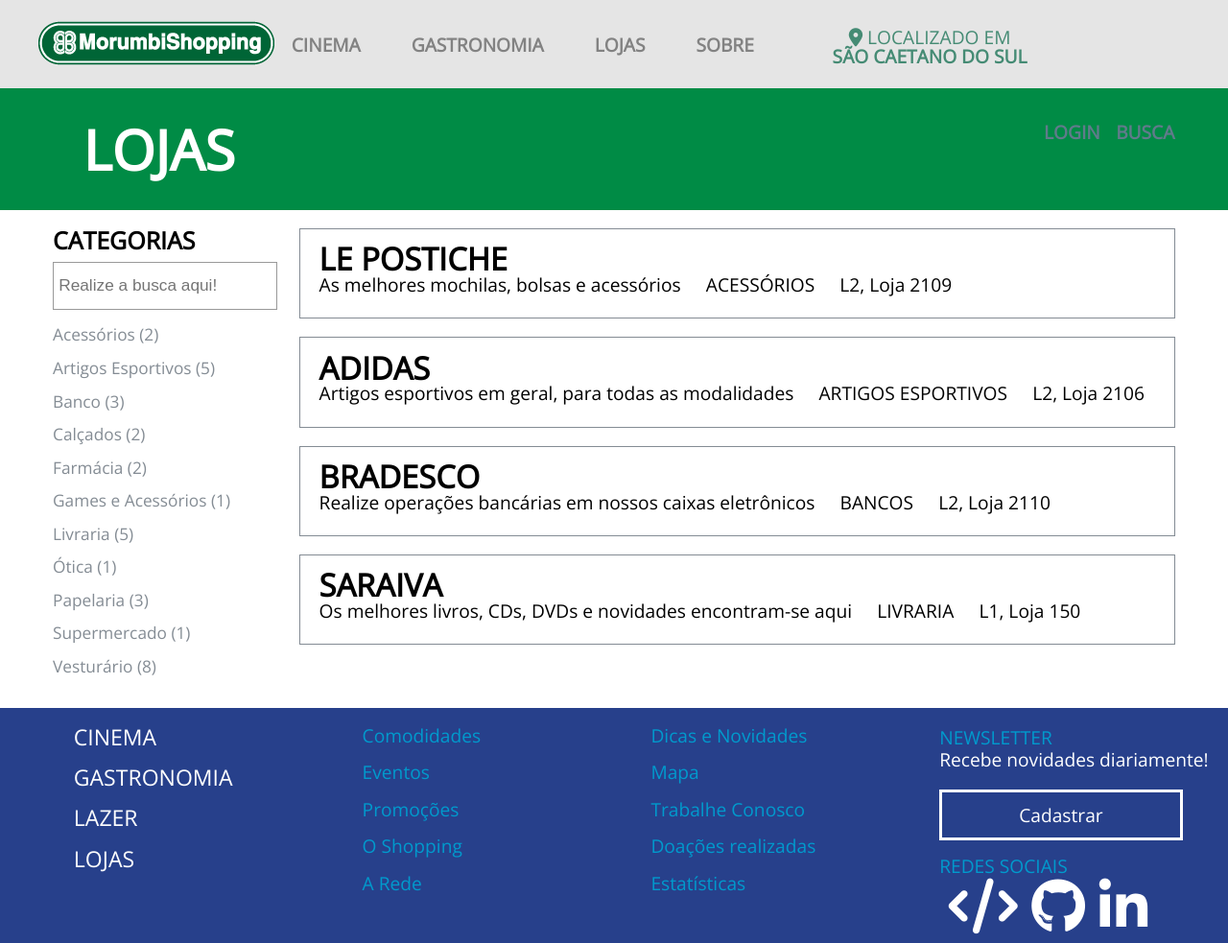
After one commit to pessolatohenrique/Shopping, a PHP site: page /lojas.php in a window 1280 px wide. The commit adds this page. Shown: the whole page at 96% size. Run offline with PHP 8.4, Linux system fonts and the light colour scheme; some libraries are stand-ins or nearby versions.

Commit message:
Página para gastronomia e lojas

```diff
--- a/css/main.css
+++ b/css/main.css
@@ -231,3 +231,60 @@ em{
 .escondeElemento{
 	display: none;
 }
+.categorias{
+	width: 20%;
+	padding-top: 1em;
+	padding-bottom: 1.8em;
+	float: left;
+}
+.categorias h3{
+	text-transform: uppercase;
+	font-weight: 600;
+	font-size: 1.3em;
+}
+.campoPesquisa{
+	width: 100%;
+	font-size: 0.9em;
+	font-weight: normal;
+	padding: 0.8em 0.3em;
+	box-sizing: border-box;
+	border: 1px solid #999;
+}
+.categorias li{
+	padding-top: 1em;
+	font-size: 0.9em;
+}
+.categorias li > a{
+	text-decoration: none;
+	color: #848c94;
+}
+.painel_itens{
+	width: 78%;
+	float: right;
+	margin-top: 1em;
+	box-sizing: border-box;
+}
+.itemPainel{
+	border: 1px solid #848C94;
+	padding: 0.8em 1em 1.3em 1em;
+	box-sizing: border-box;
+	margin-bottom: 1em;
+}
+.itemPainel h4{
+	text-transform: uppercase;
+	font-size: 1.7em;
+	font-weight: 800;
+}
+.itemPainel h4 > a{
+	text-decoration: none;
+	color: black;
+}
+.itemPainel li > ul li{
+	display: inline-block;
+}
+.itemPainel li > ul li:nth-of-type(n+2){
+	padding-left: 1.1em;
+}
+.categoriaItem{
+	text-transform: uppercase;
+}
--- a/include/cabecalho.php
+++ b/include/cabecalho.php
@@ -27,15 +27,15 @@
 			<nav class="menu-principal">
 				<ul class="servicos">
 					<li><a href="cinema.php">Cinema</a></li>
-					<li><a href="#">Gastronomia</a></li>
-					<li><a href="#">Lojas</a></li>
+					<li><a href="gastronomia.php">Gastronomia</a></li>
+					<li><a href="lojas.php">Lojas</a></li>
 					<li><a href="sobre.php">Sobre</a></li>
 					<li>
 						<span class="icone_localizado">
 							<i class="fa fa-map-marker" aria-hidden="true"></i>
 						</span>
 						<a href="#">Localizado em<br>
-							<span class="localizacao-texto">São Paulo</span>
+							<span class="localizacao-texto">São Caetano do Sul</span>
 						</a>
 					</li>
 				</ul>
--- /dev/null
+++ b/lojas.php
@@ -0,0 +1,76 @@
+<?php require_once("include/cabecalho.php"); ?>
+<main>
+	<h1>Lojas</h1>
+	<div class="container">
+		<section class="categorias categoriasGastronomia">
+			<h3>Categorias</h3>
+			<form action="" method="GET">
+				<input type="search" name="busca" placeholder="Realize a busca aqui!" class="campoPesquisa">
+			</form>
+			<ul>
+				<li><a href="#">Acessórios (2)</a></li>
+				<li><a href="#">Artigos Esportivos (5)</a></li>
+				<li><a href="#">Banco (3)</a></li>
+				<li><a href="#">Calçados (2)</a></li>
+				<li><a href="#">Farmácia (2)</a></li>
+				<li><a href="#">Games e Acessórios (1)</a></li>
+				<li><a href="#">Livraria (5)</a></li>
+				<li><a href="#">Ótica (1)</a></li>
+				<li><a href="#">Papelaria (3)</a></li>
+				<li><a href="#">Supermercado (1)</a></li>
+				<li><a href="#">Vesturário (8)</a></li>
+			</ul>
+		</section>
+		<section class="painel_itens">
+			<ul class="itemPainel">
+				<li>
+					<h4><a href="#">Le Postiche</a></h4>
+					<ul>
+						<li>As melhores mochilas, bolsas e acessórios</li>
+						<li>
+							<span class="categoriaItem">Acessórios</span>
+						</li>
+						<li>L2, Loja 2109</li>
+					</ul>
+				</li>
+			</ul>
+			<ul class="itemPainel">
+				<li>
+					<h4><a href="#">Adidas</a></h4>
+					<ul>
+						<li>Artigos esportivos em geral, para todas as modalidades</li>
+						<li>
+							<span class="categoriaItem">Artigos Esportivos</span>
+						</li>
+						<li>L2, Loja 2106</li>
+					</ul>
+				</li>
+			</ul>
+			<ul class="itemPainel">
+				<li>
+					<h4><a href="#">Bradesco</a></h4>
+					<ul>
+						<li>Realize operações bancárias em nossos caixas eletrônicos</li>
+						<li>
+							<span class="categoriaItem">Bancos</span>
+						</li>
+						<li>L2, Loja 2110</li>
+					</ul>
+				</li>
+			</ul>
+			<ul class="itemPainel">
+				<li>
+					<h4><a href="#">Saraiva</a></h4>
+					<ul>
+						<li>Os melhores livros, CDs, DVDs e novidades encontram-se aqui</li>
+						<li>
+							<span class="categoriaItem">Livraria</span>
+						</li>
+						<li>L1, Loja 150</li>
+					</ul>
+				</li>
+			</ul>
+		</section>
+	</div>
+</main>
+<?php require_once("include/rodape.php"); ?>
```
Also changed, not shown: gastronomia.php (added, +76 -0 lines).
